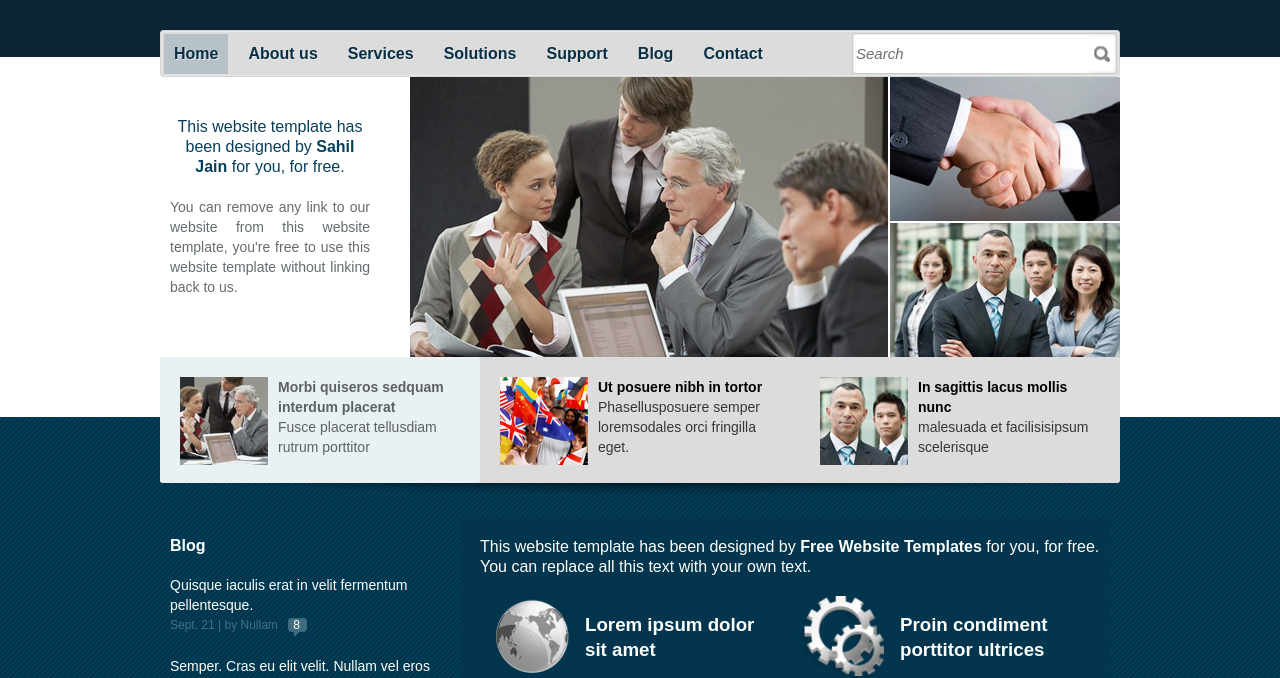
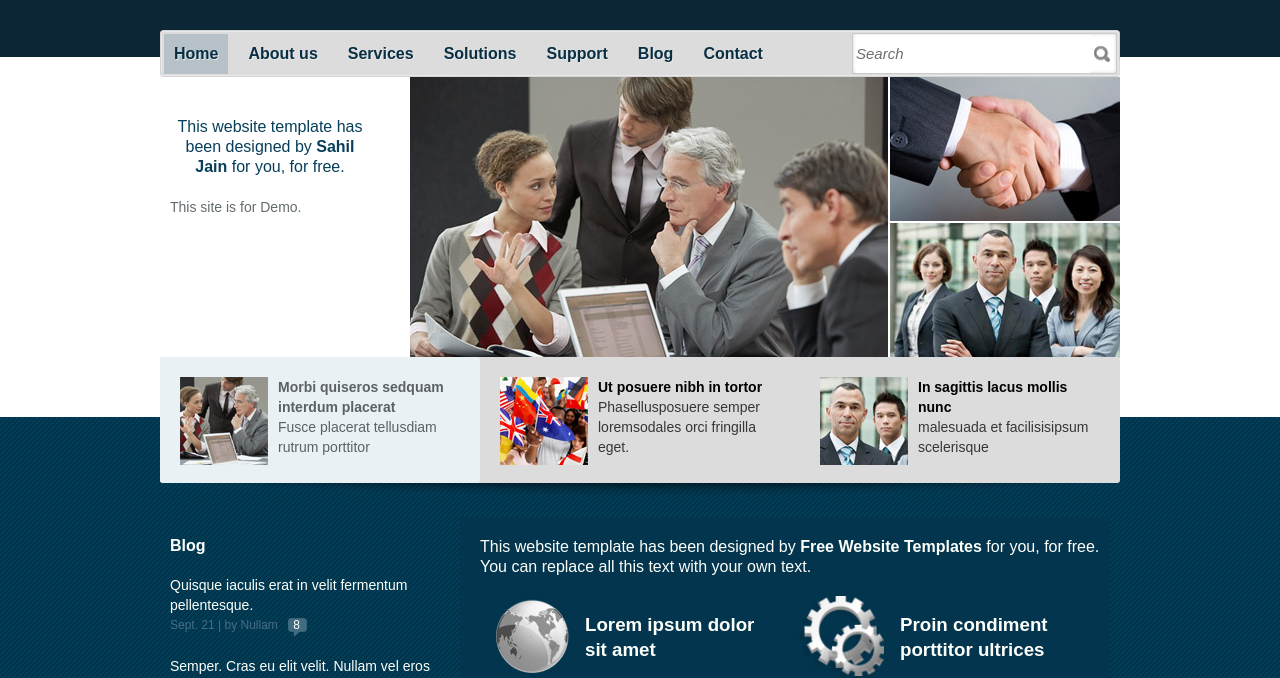
Before and after one commit to workshopforci/businesssolution, a plain HTML site: page index.html in a window 1280 px wide. Shown: the part 122-800 px from the top of the page. Drawn offline with Linux system fonts and the light colour scheme.

Commit message:
Index file updated. (#1)

```diff
--- a/index.html
+++ b/index.html
@@ -43,7 +43,7 @@
 					<span>
 						This website template has been designed by <a href="http://www.sahiljain.net/">Sahil Jain</a> for you, for free.
 					</span>
-					You can remove any link to our website from this website template, you're free to use this website template without linking back to us.
+					This site is for Demo.
 				</p>
 			</div>
 		</div>
```
